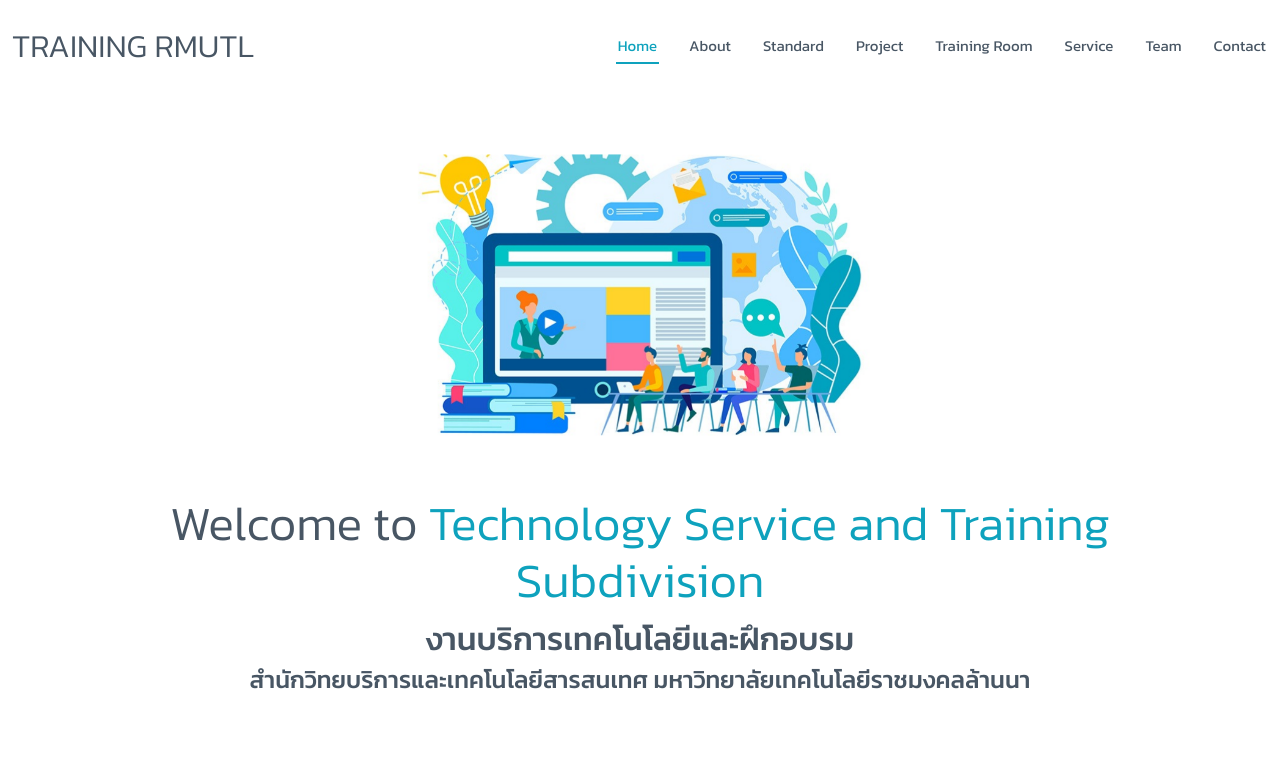
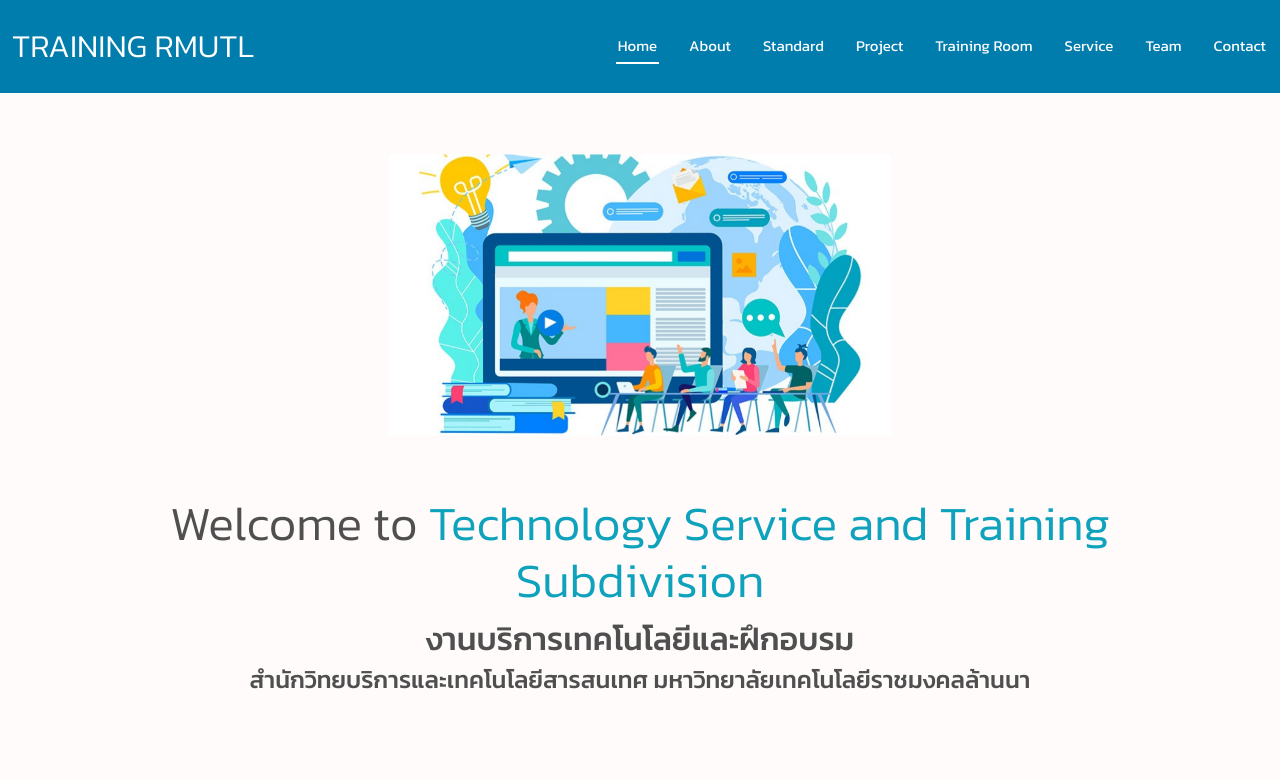
Before and after one commit to atitiya410/webtraining, a plain HTML site: page index.html in a window 1280 px wide. Shown: the top 780 px of the page. Drawn offline with Linux system fonts and the light colour scheme.

Commit message:
Update main.css

```diff
--- a/assets/css/main.css
+++ b/assets/css/main.css
@@ -20,9 +20,9 @@
 
 /* Global Colors - The following color variables are used throughout the website. Updating them here will change the color scheme of the entire website */
 :root {
-  --background-color: #ffffff; /* Background color for the entire website, including individual sections */
-  --default-color: #1a1f24; /* Default color used for the majority of the text content across the entire website */
-  --heading-color: #485664; /* Color for headings, subheadings and title throughout the website */
+  --background-color: #fffbfbf8; /* Background color for the entire website, including individual sections */
+  --default-color: #1a1f24; /* Default color used for the majority of the text content across the entire website 1a1f24*/
+  --heading-color: #504f4f; /* Color for headings, subheadings and title throughout the website 485664*/
   --accent-color: #0ea2bd; /* Accent color that represents your brand on the website. It's used for buttons, links, and other elements that need to stand out */
   --surface-color: #ffffff; /* The surface color is used as a background of boxed elements within sections, such as cards, icon boxes, or other elements that require a visual separation from the global background. */
   --contrast-color: #ffffff; /* Contrast color for text, ensuring readability against backgrounds of accent, heading, or default colors. */
@@ -30,12 +30,12 @@
 
 /* Nav Menu Colors - The following color variables are used specifically for the navigation menu. They are separate from the global colors to allow for more customization options */
 :root {
-  --nav-color: #485664;  /* The default color of the main navmenu links */
-  --nav-hover-color: #0ea2bd; /* Applied to main navmenu links when they are hovered over or active */
+  --nav-color: #ffffff;  /* The default color of the main navmenu links */
+  --nav-hover-color: #ffffff; /* Applied to main navmenu links when they are hovered over or active */
   --nav-mobile-background-color: #ffffff; /* Used as the background color for mobile navigation menu */
-  --nav-dropdown-background-color: #ffffff; /* Used as the background color for dropdown items that appear when hovering over primary navigation items */
+  --nav-dropdown-background-color: #f5f5f5; /* Used as the background color for dropdown items that appear when hovering over primary navigation items */
   --nav-dropdown-color: #485664; /* Used for navigation links of the dropdown items in the navigation menu. */
-  --nav-dropdown-hover-color: #0ea2bd; /* Similar to --nav-hover-color, this color is applied to dropdown navigation links when they are hovered over. */
+  --nav-dropdown-hover-color: #fdfffa; /* Similar to --nav-hover-color, this color is applied to dropdown navigation links when they are hovered over. */
 }
 
 /* Color Presets - These classes override global colors when applied to any section or element, providing reuse of the sam color scheme. */
@@ -219,6 +219,9 @@ h6 {
   }
 }
 
+/* ///////////////////  header-color //////////////////////// */
+
+
 /*--------------------------------------------------------------
 # Video Main
 --------------------------------------------------------------*/
@@ -252,7 +255,8 @@ h6 {
 --------------------------------------------------------------*/
 .header {
   color: var(--default-color);
-  background-color: var(--background-color);
+  /* background-color: var(--background-color); */
+  background-color: #007cad;
   padding: 20px 0;
   transition: all 0.5s;
   z-index: 997;
@@ -271,7 +275,7 @@ h6 {
   font-size: 32px;
   font-weight: 300;
   margin: 0;
-  color: var(--heading-color);
+  color: #ffffff;
 }
 
 .header .logo span {
@@ -1142,7 +1146,8 @@ section,
 .about-p-text{
   font-size: 18px;
   font-weight: normal;
-  color: #424040
+  color: #424040;
+  text-align: left;
 
 }
 
```
